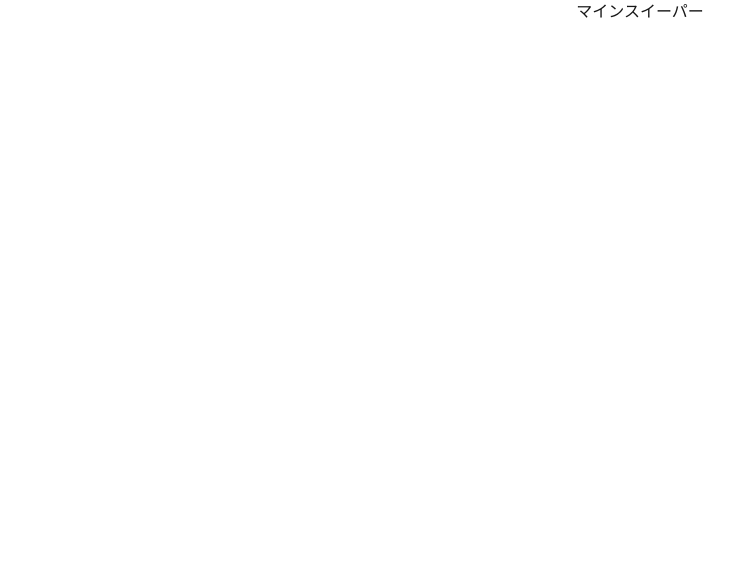
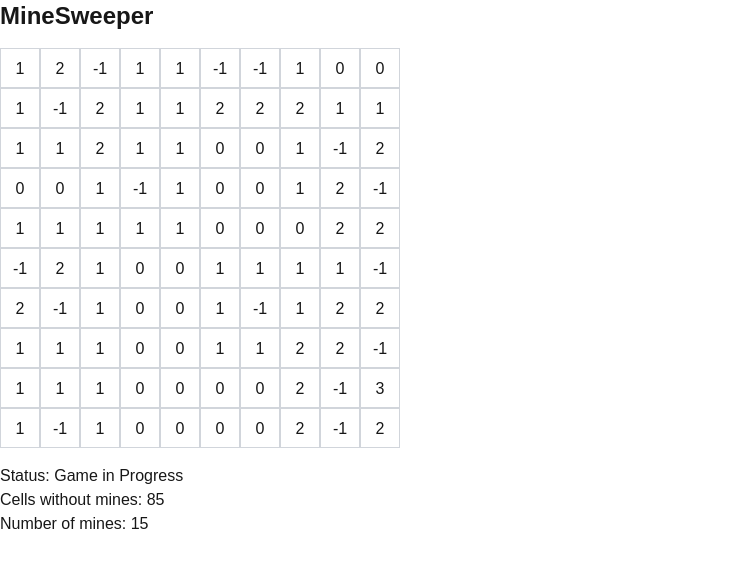
Before and after one commit to s1f10210273/minesweeper, a Next.js app: page / in a window 1280 px wide. Shown: the top 568 px of the page, without its empty margins (0-750 px from the left). Built offline with nearby package versions, Linux system fonts and the light colour scheme.

Commit message:
createBoard

```diff
--- a/app/page.tsx
+++ b/app/page.tsx
@@ -1,9 +1,9 @@
-import Board from "@/components/board";
+import Board from '@/components/board';
 
 export default function Home() {
   return (
     <>
-      <Board />
+      <Board row={10} col={10} mines={15} />
     </>
   );
 }
--- a/components/board.tsx
+++ b/components/board.tsx
@@ -1,9 +1,73 @@
-export default function Board() {
+'use client';
+
+import { useState, useEffect } from 'react';
+import type { Cell } from '@/game/createBoard';
+import createBoard from '@/game/createBoard';
+
+type GameData = {
+  board: Cell[][];
+  gameStatus: string;
+  cellsWithoutMines: number;
+  numOfMines: number;
+};
+
+interface BoardProps {
+  row: number;
+  col: number;
+  mines: number;
+}
+
+export default function Board({ row, col, mines }: BoardProps) {
+  const [gameData, setGameData] = useState<GameData | null>(null);
+
+  // useEffectでゲームボードを作成
+  useEffect(() => {
+    const newBoard = createBoard(row, col, mines);
+
+    setGameData({
+      board: newBoard,
+      gameStatus: 'Game in Progress',
+      cellsWithoutMines: row * col - mines,
+      numOfMines: mines,
+    });
+  }, [row, col, mines]); // 依存関係
+
+  if (!gameData) {
+    return <div>Loading...</div>;
+  }
+
   return (
-    <>
-      <div className="w-full h-full flex justify-center items-center">
-        <h1>マインスイーパー</h1>
+    <div>
+      <h1 className="text-2xl font-bold mb-4">MineSweeper</h1>
+      <div
+        className="grid"
+        style={{
+          gridTemplateColumns: `repeat(${col}, 40px)`,
+        }}
+      >
+        {gameData.board.map((row, x) =>
+          row.map((cell, y) => (
+            <div
+              key={`${x}-${y}`}
+              className={`
+                w-10 h-10 border border-gray-300 text-center leading-10
+                ${cell.revealed ? 'bg-gray-200' : 'bg-white'}
+                ${cell.flagged ? 'bg-yellow-200' : ''}
+                cursor-pointer
+              `}
+            >
+              {/* {cell.revealed ? (cell.value === -1 ? '💣' : cell.value) : ''}{' '} */}
+              {cell.value}
+            </div>
+          ))
+        )}
       </div>
-    </>
+
+      <div className="mt-4">
+        <p>Status: {gameData.gameStatus}</p>
+        <p>Cells without mines: {gameData.cellsWithoutMines}</p>
+        <p>Number of mines: {gameData.numOfMines}</p>
+      </div>
+    </div>
   );
 }
--- a/game/createBoard.ts
+++ b/game/createBoard.ts
@@ -1,4 +1,4 @@
-type Cell = {
+export type Cell = {
   value: number; // -1: 地雷、0: 地雷なし、1~: 隣接する地雷の数
   revealed: boolean; // マスが開いているか否か
   x: number; // 行インデックス
@@ -6,11 +6,11 @@ type Cell = {
   flagged: boolean; // フラグがあるか否か
 };
 
-export const createBoard = (
+export default function createBoard(
   row: number,
   col: number,
   mines: number
-): Cell[][] => {
+): Cell[][] {
   const board: Cell[][] = [];
 
   // 各マスのデータは2次元配列として管理する
@@ -39,5 +39,23 @@ export const createBoard = (
     }
   }
 
+  // 周囲のマスに含まれている地雷数を求める
+  for (let x = 0; x < row; x++) {
+    for (let y = 0; y < col; y++) {
+      if (board[x][y].value !== -1) {
+        let count = 0;
+
+        for (let y2 = Math.max(y - 1, 0); y2 < Math.min(y + 2, col); y2++) {
+          for (let x2 = Math.max(x - 1, 0); x2 < Math.min(x + 2, col); x2++) {
+            if (board[x2][y2].value === -1) {
+              count++;
+            }
+          }
+        }
+        board[x][y].value = count;
+      }
+    }
+  }
+
   return board;
-};
+}
```
Also changed, not shown: package.json (+7 -6 lines), 1 other file (tests, documents, lock files or other folders).
